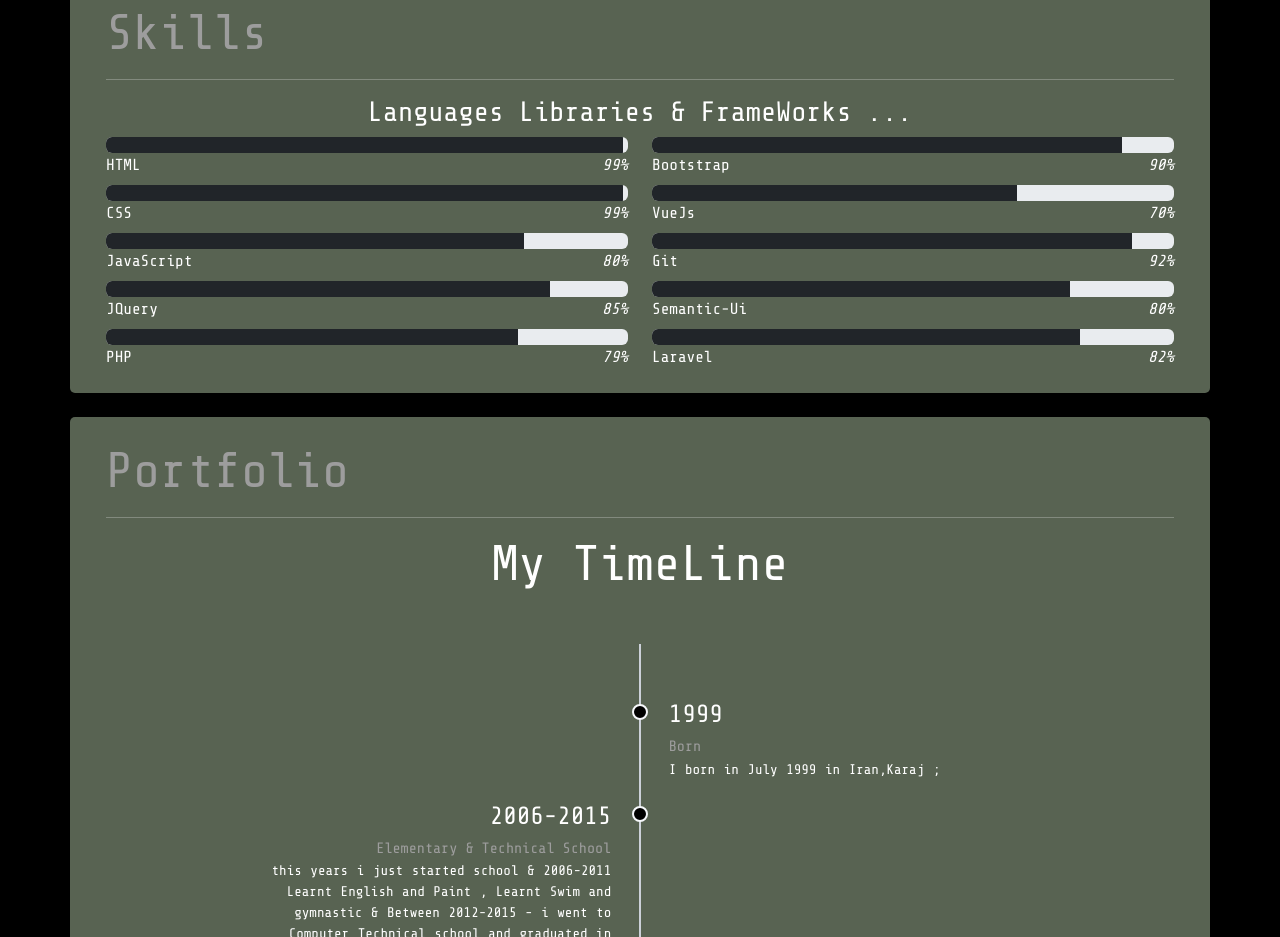
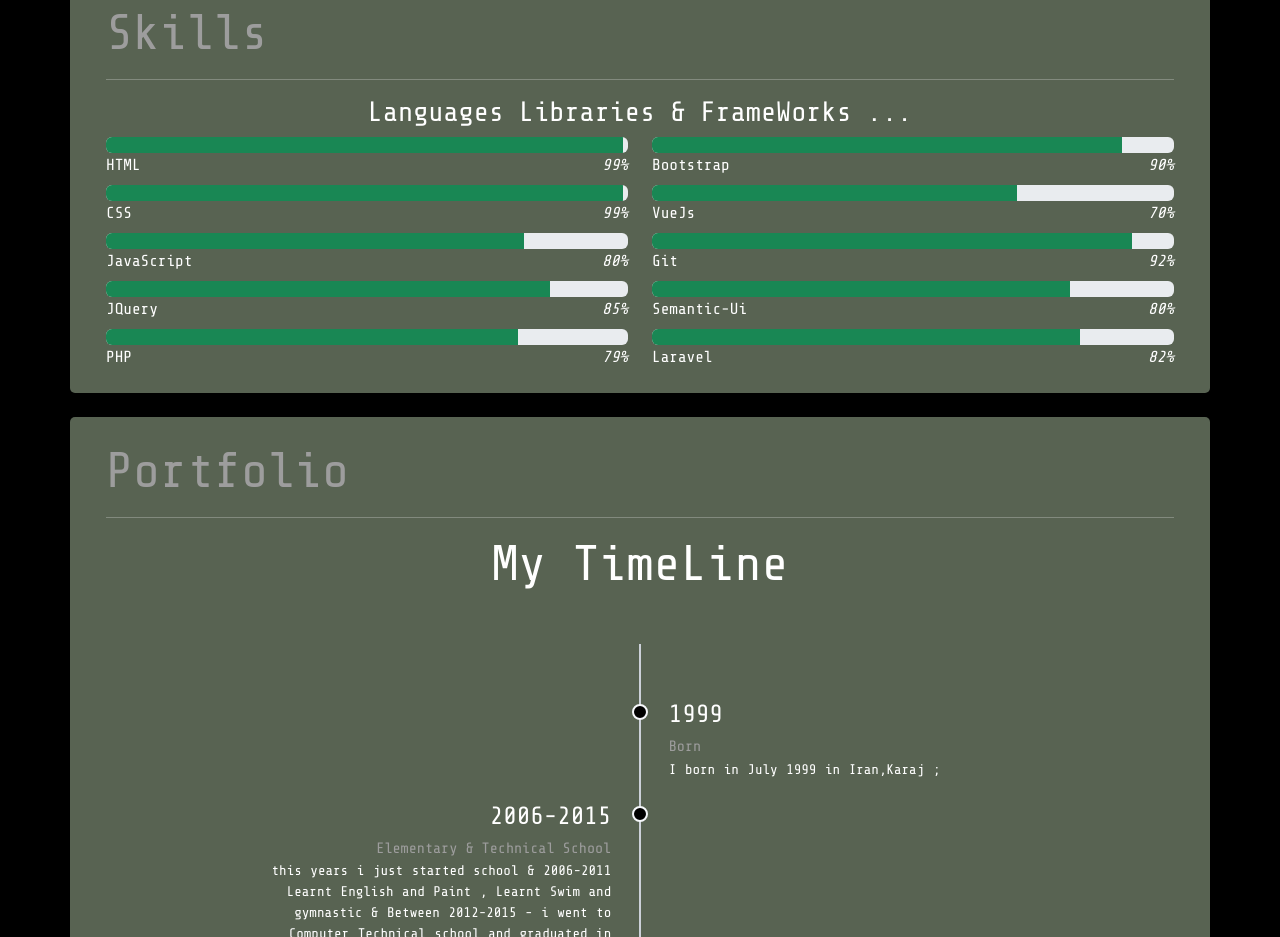
Before and after one commit to YasinDehfuli/Classic-Portfolio, a website: page index.html in a window 1280 px wide. Shown: the part 2076-3013 px from the top of the page. Drawn offline with nearby package versions, Linux system fonts and the light colour scheme; a web font is replaced by a local one.

Commit message:
CHANGE PROGRESS BAR COLOR

```diff
--- a/index.html
+++ b/index.html
@@ -203,30 +203,30 @@
                 <div class="col-6">
 
                     <div class="progress ">
-                        <div class="progress-bar bg-dark " role="progressbar" aria-label="Success example"
+                        <div class="progress-bar bg-success " role="progressbar" aria-label="Success example"
                              style="width: 99%" aria-valuenow="100" aria-valuemin="0" aria-valuemax="100"></div>
                     </div>
                     <span>HTML</span> <i class="val"> 99%</i>
                     <div class="progress mt-2">
-                        <div class="progress-bar bg-dark" role="progressbar" aria-label="Info example"
+                        <div class="progress-bar bg-success" role="progressbar" aria-label="Info example"
                              style="width: 99%"
                              aria-valuenow="99" aria-valuemin="0" aria-valuemax="100"></div>
                     </div>
                     <span>CSS</span> <i class="val"> 99%</i>
                     <div class="progress mt-2">
-                        <div class="progress-bar bg-dark" role="progressbar" aria-label="Warning example"
+                        <div class="progress-bar bg-success" role="progressbar" aria-label="Warning example"
                              style="width: 80%"
                              aria-valuenow="80" aria-valuemin="0" aria-valuemax="100"></div>
                     </div>
                     <span>JavaScript</span> <i class="val"> 80%</i>
                     <div class="progress mt-2">
-                        <div class="progress-bar bg-dark" role="progressbar" aria-label="Danger example"
+                        <div class="progress-bar bg-success" role="progressbar" aria-label="Danger example"
                              style="width: 85%"
                              aria-valuenow="85" aria-valuemin="0" aria-valuemax="100"></div>
                     </div>
                     <span>JQuery</span> <i class="val"> 85%</i>
                     <div class="progress mt-2">
-                        <div class="progress-bar bg-dark" role="progressbar" aria-label="Danger example"
+                        <div class="progress-bar bg-success" role="progressbar" aria-label="Danger example"
                              style="width: 79%"
                              aria-valuenow="79" aria-valuemin="0" aria-valuemax="100"></div>
                     </div>
@@ -235,30 +235,30 @@
                 <!--                part 2 col-->
                 <div class="col-6">
                     <div class="progress ">
-                        <div class="progress-bar bg-dark " role="progressbar" aria-label="Success example"
+                        <div class="progress-bar bg-success " role="progressbar" aria-label="Success example"
                              style="width: 90%" aria-valuenow="90" aria-valuemin="0" aria-valuemax="100"></div>
                     </div>
                     <span>Bootstrap</span> <i class="val"> 90%</i>
                     <div class="progress mt-2">
-                        <div class="progress-bar bg-dark" role="progressbar" aria-label="Info example"
+                        <div class="progress-bar bg-success" role="progressbar" aria-label="Info example"
                              style="width: 70%"
                              aria-valuenow="70" aria-valuemin="0" aria-valuemax="100"></div>
                     </div>
                     <span>VueJs</span> <i class="val"> 70%</i>
                     <div class="progress mt-2">
-                        <div class="progress-bar bg-dark" role="progressbar" aria-label="Warning example"
+                        <div class="progress-bar bg-success" role="progressbar" aria-label="Warning example"
                              style="width: 92%"
                              aria-valuenow="92" aria-valuemin="0" aria-valuemax="100"></div>
                     </div>
                     <span>Git</span> <i class="val"> 92%</i>
                     <div class="progress mt-2">
-                        <div class="progress-bar bg-dark" role="progressbar" aria-label="Danger example"
+                        <div class="progress-bar bg-success" role="progressbar" aria-label="Danger example"
                              style="width: 80%"
                              aria-valuenow="80" aria-valuemin="0" aria-valuemax="100"></div>
                     </div>
                     <span>Semantic-Ui</span> <i class="val"> 80%</i>
                     <div class="progress mt-2">
-                        <div class="progress-bar bg-dark" role="progressbar" aria-label="Danger example"
+                        <div class="progress-bar bg-success" role="progressbar" aria-label="Danger example"
                              style="width: 82%"
                              aria-valuenow="82" aria-valuemin="0" aria-valuemax="100"></div>
                     </div>
```
